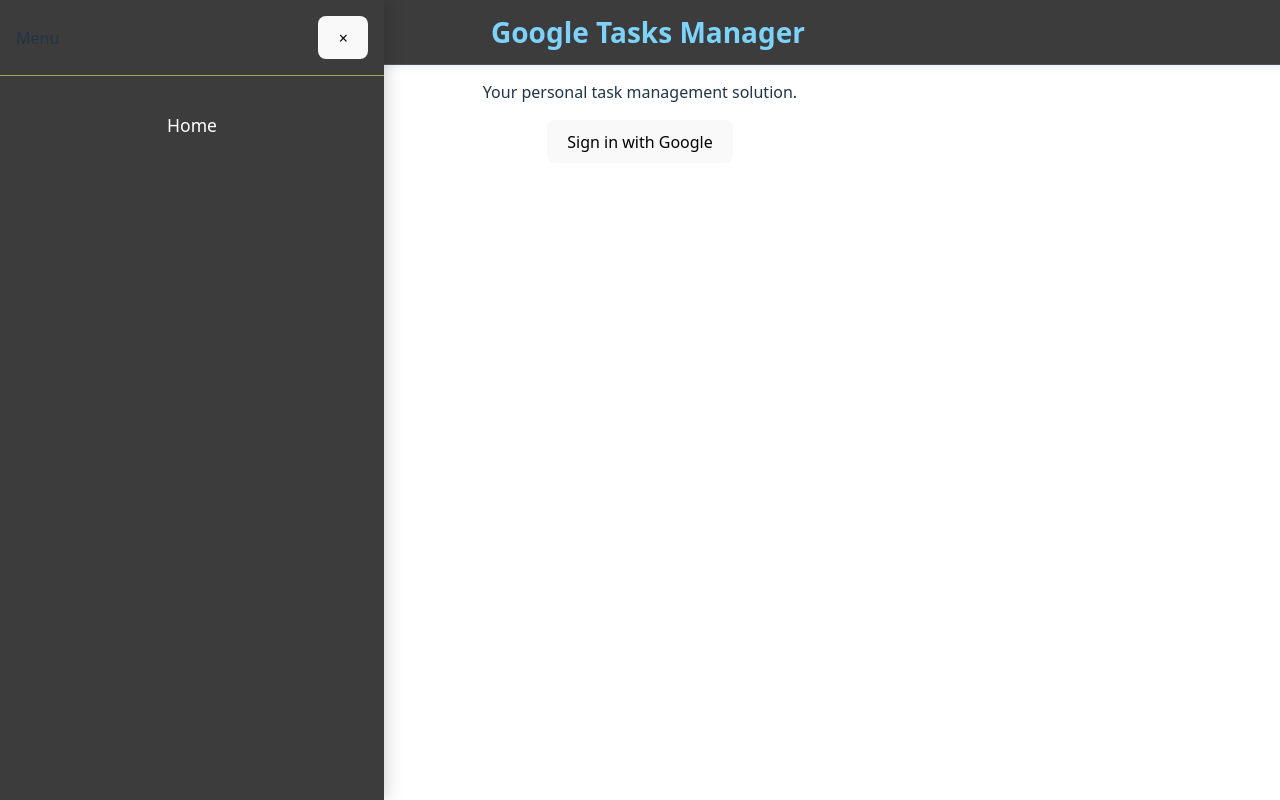
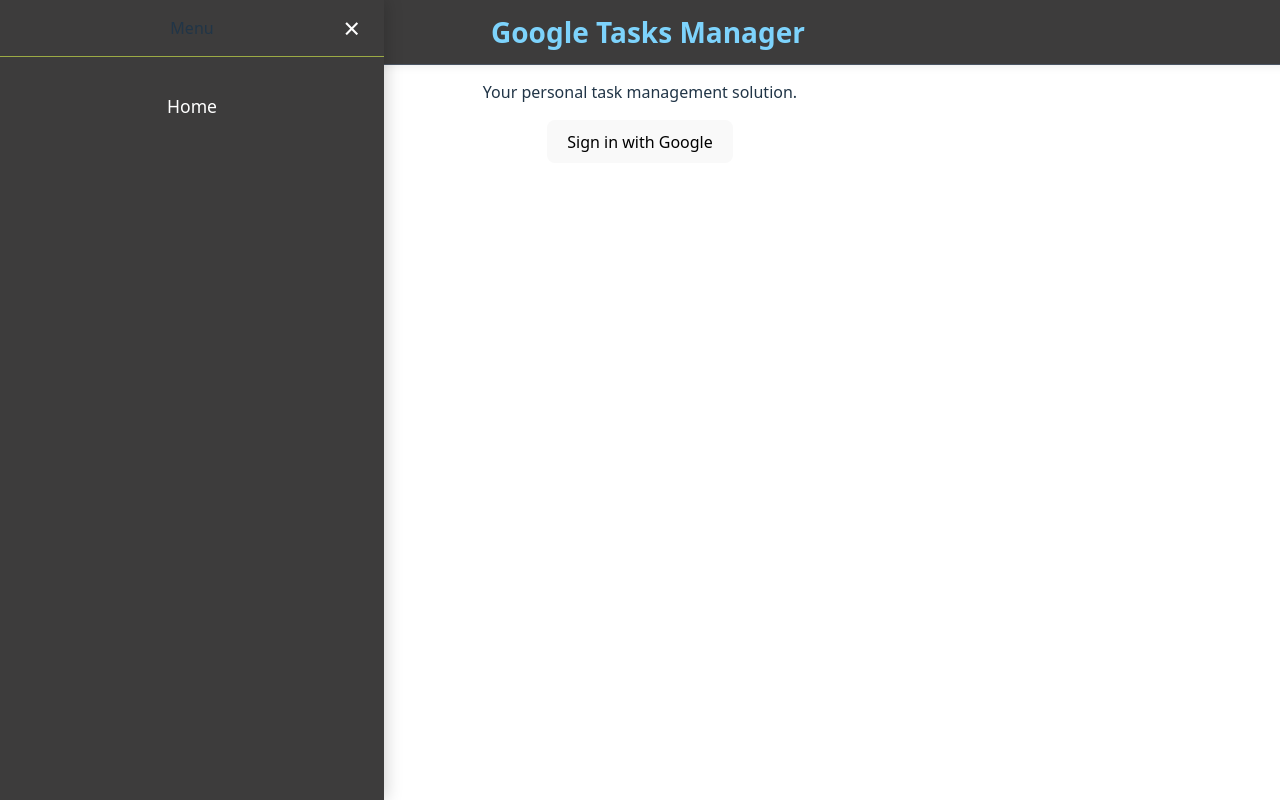
Before and after one commit to leodovqa/leotestTools, a React (Vite) app in the folder google-tasks-app/: page / in a window 1280 px wide. Both pictures are taken after a click on the button "Open sidebar". Built offline with nearby package versions, Linux system fonts and the light colour scheme; no server answers.

Commit message:
sidebar updates

```diff
--- a/google-tasks-app/src/App.css
+++ b/google-tasks-app/src/App.css
@@ -131,11 +131,11 @@
   border: none;
   cursor: pointer;
   padding: 0;
-  margin-left: 5px;
+  margin-left: 8px;
 }
 
 .hamburger-line {
-  width: 22px;
+  width: 28px;
   height: 3px;
   background: #fff;
   border-radius: 2px;
@@ -152,16 +152,17 @@
   max-width: 400px;
   background: #3d3c3c; /* lighter gray */
   box-shadow: 2px 0 16px rgba(0, 0, 0, 0.18);
-  z-index: 105;
+  z-index: 1000;
   display: flex;
   flex-direction: column;
 }
 .sidebar-header {
   display: flex;
   align-items: center;
-  justify-content: space-between;
+  justify-content: center;
   padding: 1rem;
   border-bottom: 1px solid #9cab45;
+  position: relative;
 }
 .sidebar-content {
   flex: 1;
@@ -181,3 +182,35 @@
   background: #facc15;
   color: #222;
 }
+.sidebar-item-text {
+  display: block;
+  text-align: center;
+  width: 100%;
+}
+
+.sidebar-overlay {
+  left: 0;
+  width: 100vw;
+  height: 100vh;
+  background: rgba(0,0,0,0.4);
+  z-index: 104;
+}
+
+.sidebar-close-btn {
+  position: absolute;
+  right: 1rem;
+  top: 50%;
+  transform: translateY(-50%);
+  background: none;
+  border: none;
+  color: #fff;
+  font-size: 1.8rem;
+  cursor: pointer;
+  padding: 0 0.5rem;
+  line-height: 1;
+  outline: none;
+  transition: color 0.15s;
+}
+.sidebar-close-btn:hover {
+  color: #facc15;
+}
--- a/google-tasks-app/src/App.tsx
+++ b/google-tasks-app/src/App.tsx
@@ -1,7 +1,8 @@
-import { useEffect, useState } from 'react';
+import { useEffect, useState, useRef } from 'react';
 import { useGoogleLogin } from '@react-oauth/google';
 import './App.css';
 import Sidebar from './components/Sidebar';
+import ReactDOM from 'react-dom';
 
 function App() {
   const [user, setUser] = useState<any>(null);
@@ -9,6 +10,7 @@
   const [sidebarOpen, setSidebarOpen] = useState(false);
   const API_BASE_URL = import.meta.env.VITE_API_BASE_URL || 'http://localhost:3001';
   const isProd = window.location.hostname === 'leotest-tools.vercel.app';
+  const sidebarRef = useRef<HTMLDivElement>(null);
 
   useEffect(() => {
     // On page load, check session from backend
@@ -133,9 +135,6 @@
         )}
         {user && (
           <div className="space-y-4">
-            <p className="text-xl text-green-400">
-              Welcome, {user?.profile?.name || 'Authenticated User'}!
-            </p>
             {/* Placeholder for TaskList component */}
             <div className="mt-8 p-6 bg-gray-800 rounded-lg shadow-xl">
               <h2 className="text-2xl mb-4">Your Tasks (Coming Soon!)</h2>
@@ -144,7 +143,23 @@
           </div>
         )}
       </div>
-      <Sidebar open={sidebarOpen} onClose={() => setSidebarOpen(false)} />
+      {/* Overlay and Sidebar for sidebarOpen using portal */}
+      {sidebarOpen &&
+        ReactDOM.createPortal(
+          <>
+            <div
+              className="fixed inset-0 bg-black bg-opacity-40 z-[104]"
+              onClick={() => setSidebarOpen(false)}
+            ></div>
+            <Sidebar
+              open={sidebarOpen}
+              onClose={() => setSidebarOpen(false)}
+              onSidebarClick={e => e.stopPropagation()}
+              userName={user?.profile?.name}
+            />
+          </>,
+          document.body
+        )}
     </div>
   );
 }
--- a/google-tasks-app/src/components/Sidebar.tsx
+++ b/google-tasks-app/src/components/Sidebar.tsx
@@ -4,9 +4,11 @@
   open: boolean;
   onClose: () => void;
   homeUrl?: string;
+  onSidebarClick?: (e: React.MouseEvent<HTMLDivElement>) => void;
+  userName?: string;
 }
 
-const Sidebar: React.FC<SidebarProps> = ({ open, onClose, homeUrl }) => {
+const Sidebar: React.FC<SidebarProps> = ({ open, onClose, homeUrl, onSidebarClick, userName }) => {
   if (!open) return null;
   const url =
     homeUrl ||
@@ -14,11 +16,13 @@
       ? 'http://localhost:3000'
       : 'https://leotest-tools.vercel.app');
   return (
-    <div className="sidebar">
+    <div className="sidebar" onClick={onSidebarClick}>
       <div className="sidebar-header">
-        <span className="text-lg font-bold">Menu</span>
+        <span className="text-lg font-bold">
+          {userName ? `Welcome, ${userName}!` : 'Menu'}
+        </span>
         <button
-          className="text-white text-2xl font-bold focus:outline-none"
+          className="sidebar-close-btn"
           onClick={onClose}
           aria-label="Close sidebar"
         >
@@ -27,7 +31,7 @@
       </div>
       <div className="sidebar-content">
         <a className="sidebar-item" href={url} onClick={onClose}>
-          Home
+          <span className="sidebar-item-text">Home</span>
         </a>
       </div>
     </div>
```
